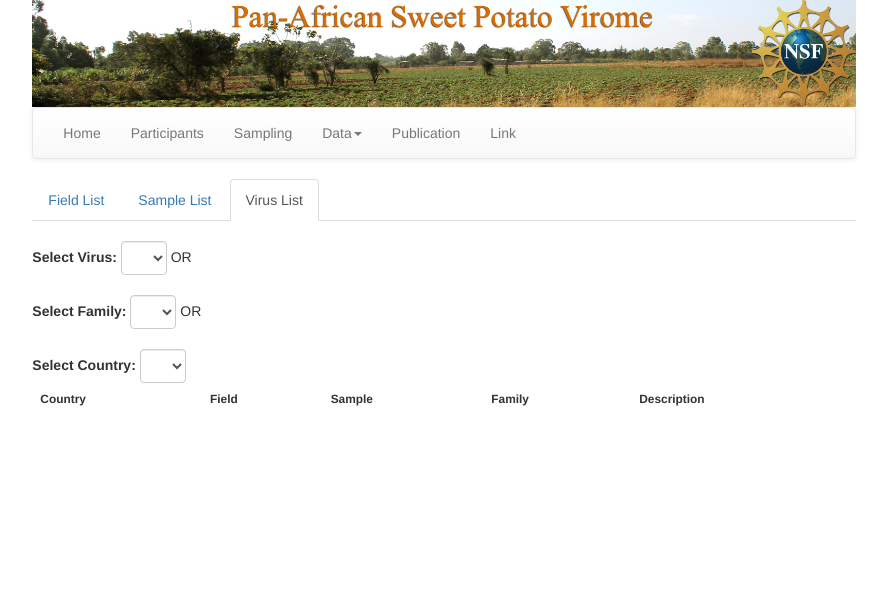
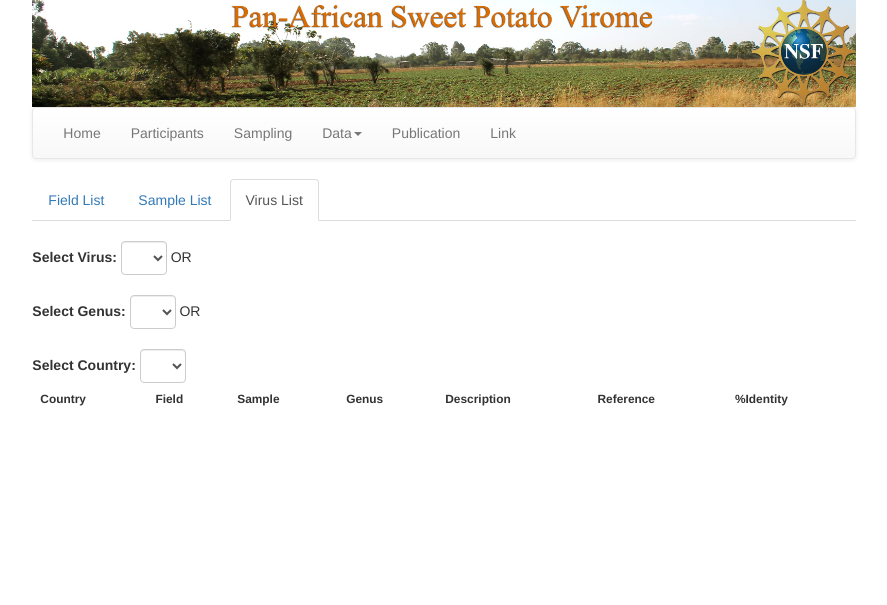
Before and after one commit to kentnf/spvirome-website, a Django app: template templates/dlist.html in a window 1280 px wide, after a click on "Virus List". Shown: the top 605 px of the page, without its empty margins (196-1083 px from the left). Run offline with Django 3.2, Linux system fonts and the light colour scheme; the template is opened without the code that fills it, so the values that code supplies are empty; some libraries are stand-ins or nearby versions.

Commit message:
almost final update

```diff
--- a/static/data_virus.txt
+++ b/static/data_virus.txt
@@ -1 +1 @@
-data_virus_09072015.txt
+data_virus_09112015.txt
--- a/templates/dlist.html
+++ b/templates/dlist.html
@@ -101,7 +101,7 @@
 							<select class="form-control" id="vname">
 							</select> OR
 							<br /> <br />
-							<label for="vfamily">Select Family:</label>
+							<label for="vfamily">Select Genus:</label>
 							<select class="form-control" id="vfamily">
 							</select> OR
 							<br /> <br />
@@ -116,8 +116,10 @@
                         <td><b>Country</b></td>
                         <td><b>Field</b></td>
 						<td><b>Sample</b></td>
-                        <td><b>Family</b></td>
+                        <td><b>Genus</b></td>
 						<td><b>Description</b></td>
+						<td><b>Reference</b></td>
+						<td><b>%Identity</b></td>
                         </tr>
 					  </thead>
 					  <tbody></tbody>
--- a/templates/dlist_js.html
+++ b/templates/dlist_js.html
@@ -67,7 +67,9 @@ function virus_selection(virusList, selectName, selectCID) {
 			table_html += "<td><a href=flist?fid=" + fid + " target=_blank>" + fid + "</a></td>\n";
 			table_html += "<td><a href=sinfo?sid=" + sid + " target=_blank>" + sid + "</a></td>\n";
 			table_html += "<td>" + virusList[vid]['family'] + "</td>\n";
-			table_html += "<td>" + virusList[vid]['short'] + "</td></tr>\n";
+			table_html += "<td>" + virusList[vid]['short'] + "</td>\n";
+			table_html += "<td><a href=\"http://www.ncbi.nlm.nih.gov/nuccore/" + vid + "\" target=\"_blank\">" + vid + "</a></td>\n";
+			table_html += "<td>" + virusList[vid]['iden'] + "</td></tr>\n";
 
 			if (virusList[vid]['short'] == selectName) {
 				if (!(sid in virus_uniq)) {
```
Also changed, not shown: templates/sinfo.html (+8 -1 lines), virome/views/loadData.py (+4 -3 lines), 2 other files.
